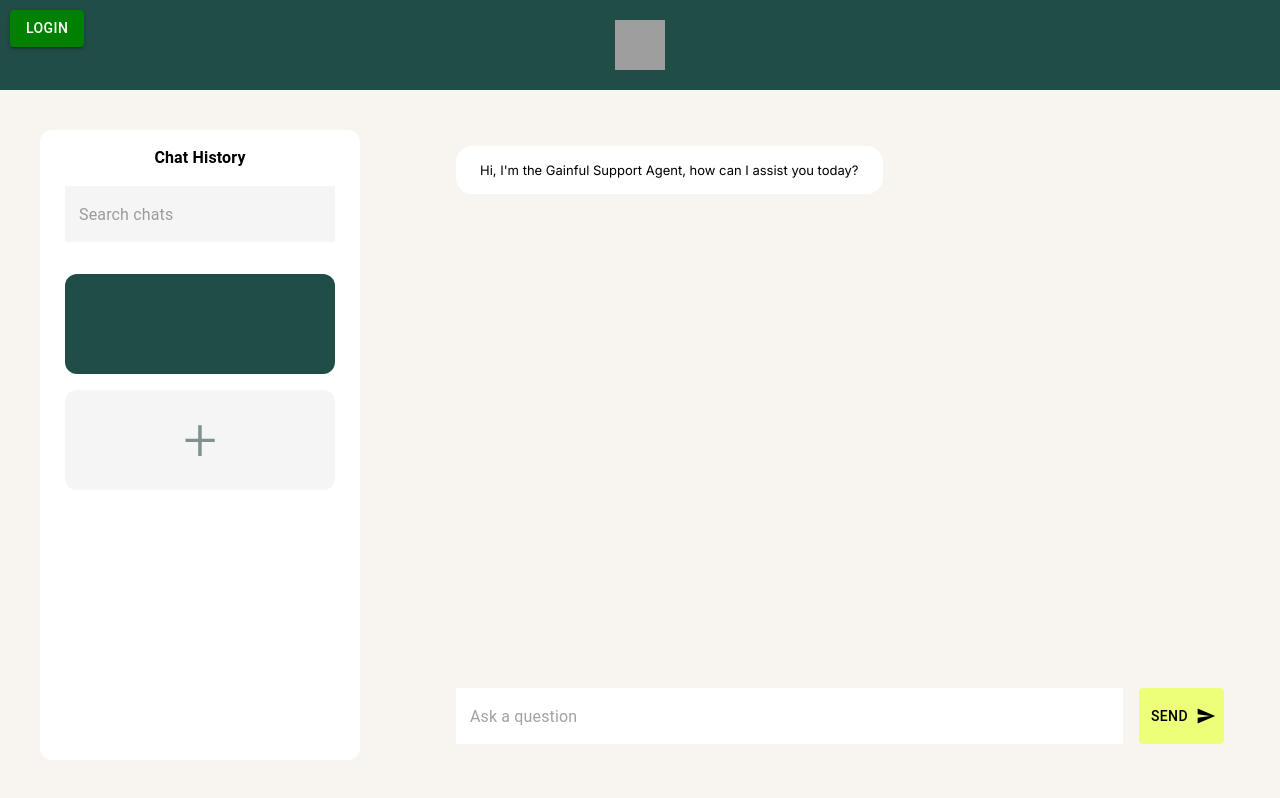
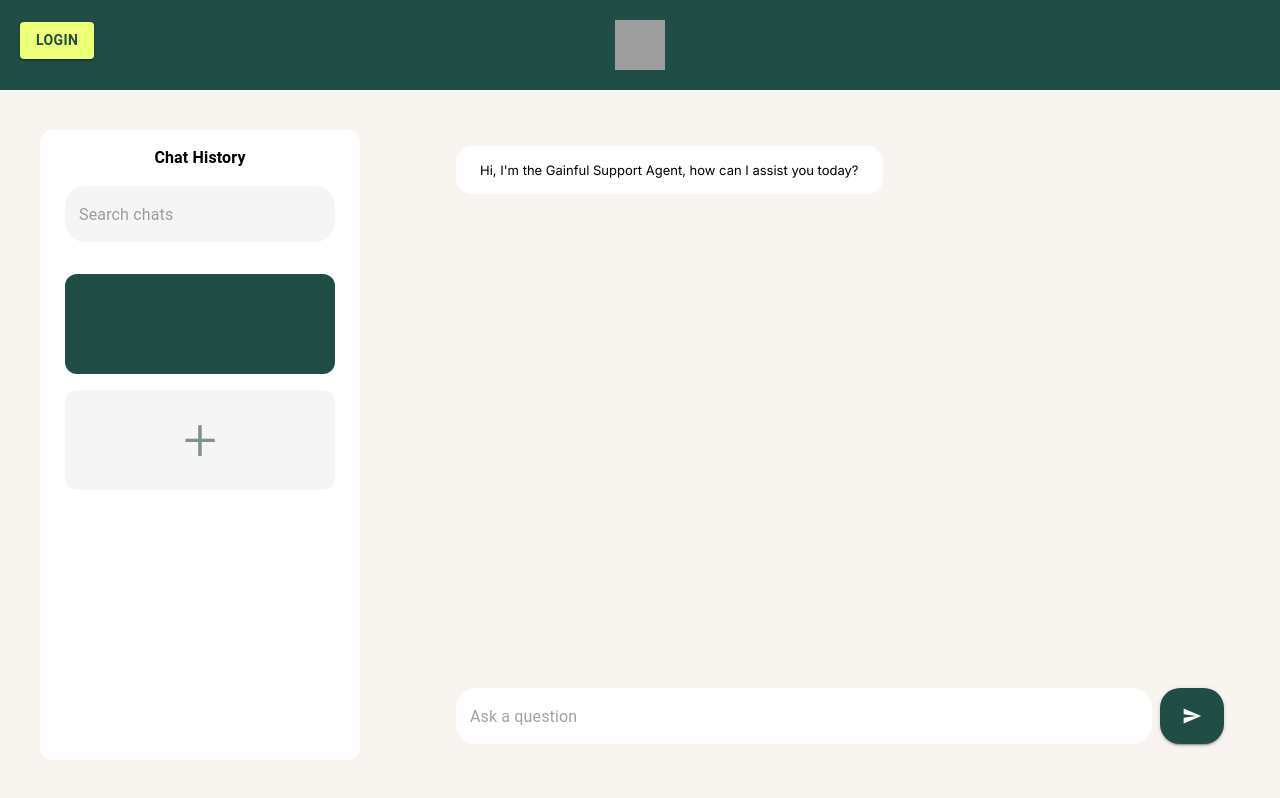
Before and after one commit to Jaehoonoo/chatsupport, a Next.js app: page / in a window 1280 px wide. Built offline with nearby package versions, Linux system fonts and the light colour scheme; no server answers; grey boxes are pictures that could not be loaded.

Commit message:
Changed some styling in the main chat page. Fixed api calls for both openai and firebase.

```diff
--- a/app/api/chat/route.js
+++ b/app/api/chat/route.js
@@ -44,7 +44,9 @@ Provide a means for students to contact human support if their issue is not reso
 `
 
 export async function POST(req) {
-    const openai = new OpenAI();
+    const openai = new OpenAI({
+        apiKey: process.env.OPENAI_API_KEY,
+    });
     const data = await req.json();
 
     const completion = await openai.chat.completions.create({
--- a/app/login/page.js
+++ b/app/login/page.js
@@ -43,7 +43,7 @@ export default function Login() {
           <button style = {styles.button} type = "submit">Login</button>
         </form>
         <p style={styles.signupText}>
-          Don't have an account? <a href="/signup" style={styles.signupLink}>Signup Now</a>
+          Don&apos;t have an account? <a href="/signup" style={styles.signupLink}>Signup Now</a>
         </p>
       </div>
     </div>
--- a/app/page.js
+++ b/app/page.js
@@ -142,17 +142,18 @@ export default function Home() {
         {/* Login Status Button */}
         <Box
           position="absolute"
-          top={10}
-          left={10}
+          top={22}
+          left={20}
         >
           <Button
             variant="contained"
             sx = {{
-              bgcolor: user ? 'red' : 'green',
+              bgcolor: user ? 'red' : '#edff79',
               '&:hover': {
-                bgcolor: user ? 'darkred' : 'darkgreen',
+                bgcolor: user ? 'darkred' : '#a6b355',
               },
-              color: 'white'
+              color: '#204D46',
+              fontWeight: 'bold',
             }}
             onClick={() => {
               if (user) {
@@ -223,6 +224,7 @@ export default function Home() {
                   "& fieldset": { border: 'none' },
                   '& .MuiInputBase-input': {
                     backgroundColor: '#F5F5F5',
+                    borderRadius: '20px',
                   },
                   '&:hover fieldset': {
                     borderColor: 'green',
@@ -292,7 +294,7 @@ export default function Home() {
               }
               <div ref={messagesEndRef} />
             </Stack>
-            <Stack direction="row" spacing={2}>
+            <Stack direction="row" spacing={1}>
               <TextField
                 placeholder="Ask a question"
                 bgcolor="white"
@@ -302,9 +304,10 @@ export default function Home() {
                 onKeyPress={handleKeyPress}
                 disabled={isLoading}
                 sx={{
-                  "& fieldset": { border: 'none' },
+                  "& fieldset": { border: 'none', borderRadius: '20px' },
                   '& .MuiInputBase-input': {
                     backgroundColor: 'white',
+                    borderRadius: '20px',
                   },
                   '&:hover fieldset': {
                     borderColor: 'green',
@@ -315,16 +318,23 @@ export default function Home() {
                 }}
               />
               <Button
-                variant="outlined"
+                variant="contained"
                 onClick={sendMessage}
                 disabled={isLoading}
                 sx={{
-                  bgcolor: "#edff79", borderColor: "#edff79", color: "black",
-                  '&:hover': { bgcolor: "#76915e", borderColor: "#76915e" }
+                  bgcolor: "#204D46", color: "white",
+                  '&:hover': { bgcolor: "#1a3e38" },
+                  borderRadius: "20px",
+                  display: 'flex',
+                  alignItems: 'center',
+                  justifyContent: 'center',
+                  '& .MuiButton-endIcon': {
+                    marginLeft: '0px', // Adjust if needed to control spacing
+                    marginRight: '0px',
+                  },
                 }}
                 endIcon={isLoading ? <CircularProgress size={20} color="inherit" /> : <SendIcon />}
               >
-                {isLoading ? "Sending..." : "Send"}
               </Button>
             </Stack>
           </Stack>
--- a/firebase.js
+++ b/firebase.js
@@ -3,12 +3,12 @@ import { getFirestore } from 'firebase/firestore';
 
 // Firebase configuration for chat history
 const firebaseConfigChat = {
-  apiKey: process.env.NEXT_PUBLIC_FIREBASE_CHAT_API_KEY,
-  authDomain: process.env.NEXT_PUBLIC_FIREBASE_CHAT_AUTH_DOMAIN,
-  projectId: process.env.NEXT_PUBLIC_FIREBASE_CHAT_PROJECT_ID,
-  storageBucket: process.env.NEXT_PUBLIC_FIREBASE_CHAT_STORAGE_BUCKET,
-  messagingSenderId: process.env.NEXT_PUBLIC_FIREBASE_CHAT_MESSAGING_SENDER_ID,
-  appId: process.env.NEXT_PUBLIC_FIREBASE_CHAT_APP_ID,
+  apiKey: process.env.NEXT_PUBLIC_FIREBASE_API_KEY,
+  authDomain: process.env.NEXT_PUBLIC_FIREBASE_AUTH_DOMAIN,
+  projectId: process.env.NEXT_PUBLIC_FIREBASE_PROJECT_ID,
+  storageBucket: process.env.NEXT_PUBLIC_FIREBASE_STORAGE_BUCKET,
+  messagingSenderId: process.env.NEXT_PUBLIC_FIREBASE_MESSAGING_SENDER_ID,
+  appId: process.env.NEXT_PUBLIC_FIREBASE_APP_ID,
 };
 
 // Initialize Firebase app for chat history with a unique name
```
